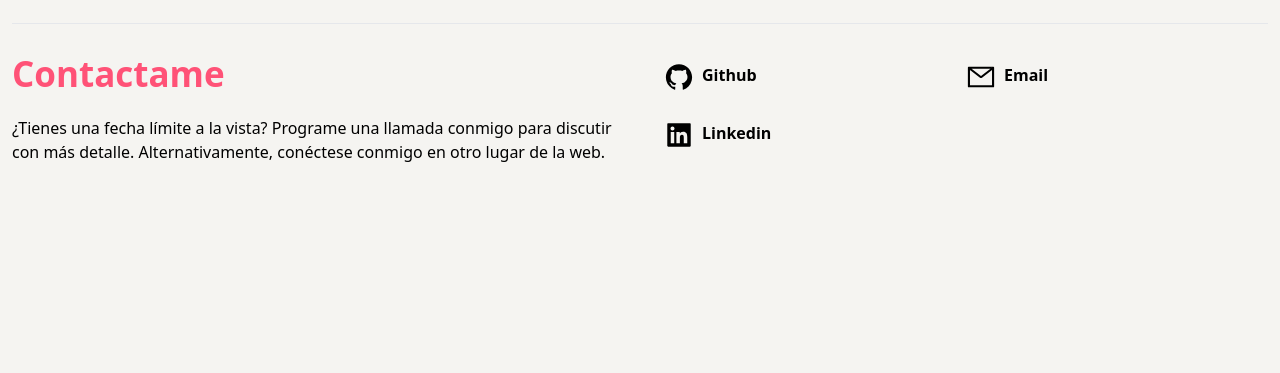
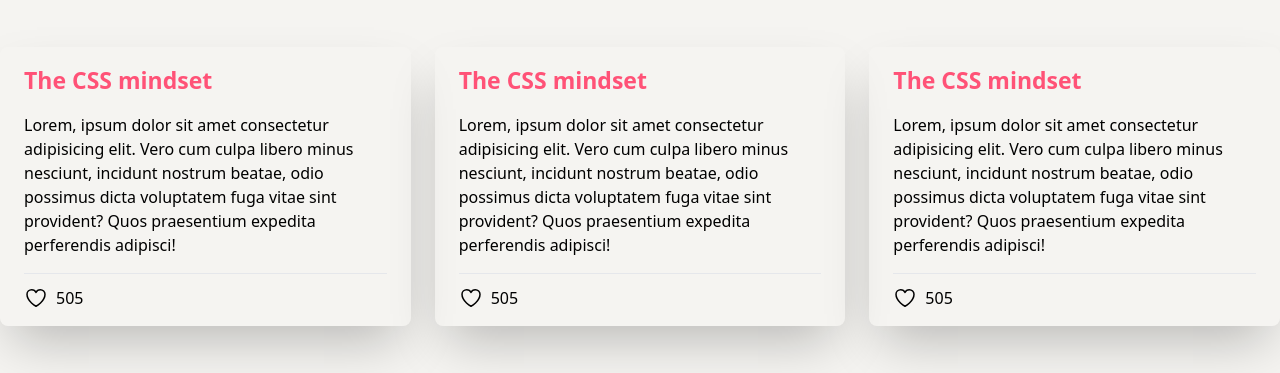
Before and after one commit to ulysses316/ulysses316-portafolio, a Next.js app: page / in a window 1280 px wide. Shown: the part 427-800 px from the top of the page. Built offline with nearby package versions, Linux system fonts and the light colour scheme; what tailwindcss-dark-mode would draw is missing.

Commit message:
[ADD] Card Article

```diff
--- /dev/null
+++ b/components/common/CardArtitle.jsx
@@ -0,0 +1,20 @@
+import React from 'react'
+import { HeartIcon } from '@heroicons/react/24/outline'
+
+export default function CardArtitle() {
+    return (
+        <a href="#">
+            <div className='rounded-lg shadow-3xl shadow-2xl py-4 px-6 text-black dark:text-white'>
+                <h2 className='text-primary-red dark:text-primary-purple font-bold text-[23px]'>The CSS mindset</h2>
+                <p className='my-[16px]'>Lorem, ipsum dolor sit amet consectetur adipisicing elit. Vero cum culpa libero minus nesciunt, incidunt nostrum beatae, odio possimus dicta voluptatem fuga vitae sint provident? Quos praesentium expedita perferendis adipisci!</p>
+                <div>
+                    <hr />
+                    <div className='flex items-center gap-2 mt-3'>
+                        <HeartIcon className='w-6' />
+                        <span>505</span>
+                    </div>
+                </div>
+            </div>
+        </a>
+    )
+}
--- a/pages/index.js
+++ b/pages/index.js
@@ -3,6 +3,8 @@ import { Inter } from 'next/font/google'
 import Hero from '@/components/Hero'
 import Navbar from '@/components/Navbar'
 import Footer from '@/components/Footer'
+
+import CardArtitle from '@/components/common/CardArtitle'
 
 const inter = Inter({ subsets: ['latin'] })
 
@@ -11,6 +13,15 @@ export default function Home() {
     <>
     <Navbar/>
     <Hero/>
+
+
+    <div className='container mx-auto grid grid-cols-3 gap-6 my-12'>
+      <CardArtitle/>
+      <CardArtitle/>
+      <CardArtitle/>
+    </div>
+
+
     <Footer/>
     </>
   )
```
